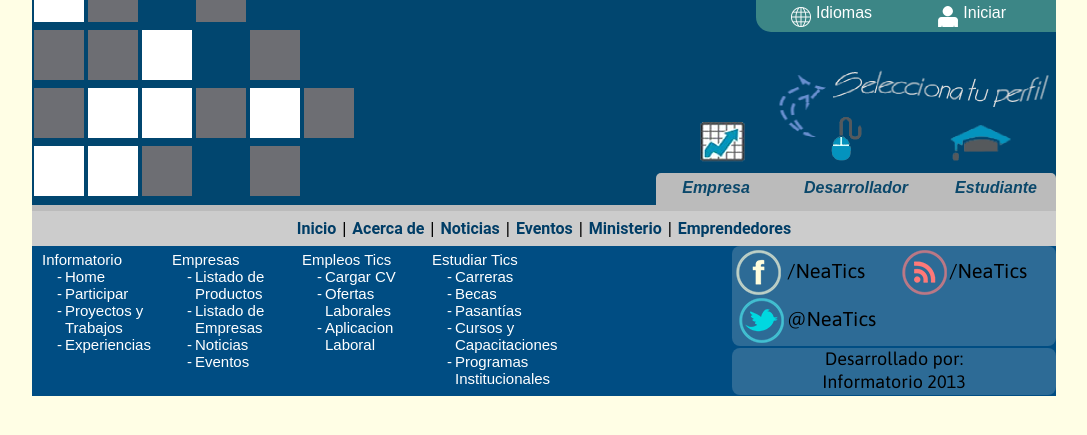
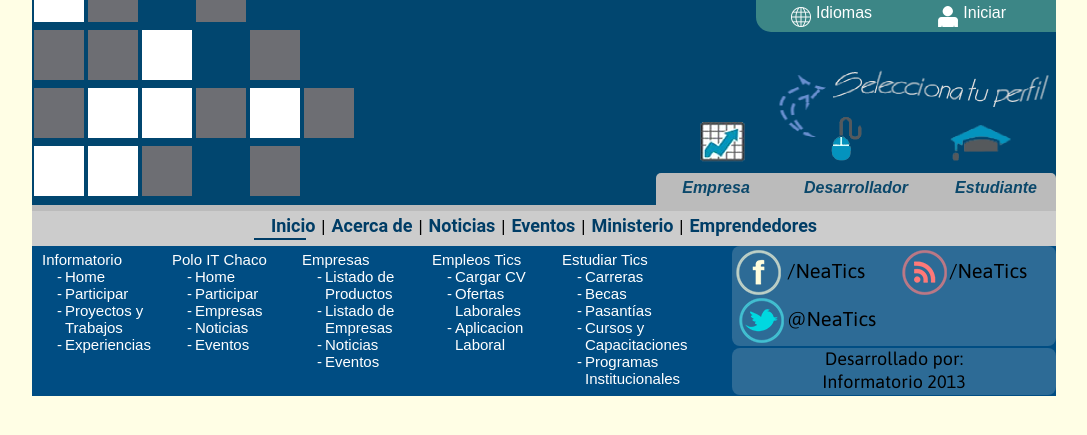
Before and after one commit to diegoduncan21/Neatics, a Django app: template portal/templates/homeInformatorio.html in a window 1280 px wide. Shown: the top 435 px of the page, without its empty margins (96-1183 px from the left). Run offline with Django 3.2, Linux system fonts and the light colour scheme; the template is opened without the code that fills it, so the values that code supplies are empty; some libraries are stand-ins or nearby versions; some web fonts are replaced.

Commit message:
fin menuBanners

```diff
--- a/portal/static/css/index.css
+++ b/portal/static/css/index.css
@@ -174,15 +174,28 @@ nav{
 nav ul li{
 	display: inline-block;
 	margin: 1.5px 1.5px;
-	margin-top: 8px;
+	margin-top: 4px;
 }
 
 nav ul li a{
 	font-weight: bold;
-	font-size: 1em;
+	font-size: 18px;
 	font-family: 'Roboto', sans-serif;
 	color: #003d66;
 	text-decoration: none;
+}
+
+#contBarritaIndicadora{
+	width: 100%;
+	height: auto;
+}
+
+#barritaIndicadora{
+	height: 2px;
+	border-top: 2px solid #003d66;
+	width: 52px;
+	position: relative;
+	left: 222px;
 }
 
 /*Bloque de barra lateral*/
--- a/portal/templates/base.html
+++ b/portal/templates/base.html
@@ -48,6 +48,54 @@
 							console.log(user, pass)
 						})
 					})
+					})
+
+					$("#menuInicio").click(function(e){
+						e.preventDefault();
+						$("#barritaIndicadora").animate({
+							width: "52px",
+							left: "222px"
+						},"slow");
+					})
+
+					$("#menuAcercaDe").click(function(e){
+						e.preventDefault();
+						$("#barritaIndicadora").animate({
+							width: "91px",
+							left: "284px"
+						},"slow");
+					})
+
+					$("#menuNoticias").click(function(e){
+						e.preventDefault();
+						$("#barritaIndicadora").animate({
+							width: "73px",
+							left: "386px"
+						},"slow");
+					})
+
+					$("#menuEventos").click(function(e){
+						e.preventDefault();
+						$("#barritaIndicadora").animate({
+							width: "76px",
+							left: "470px"
+						},"slow");
+					})
+
+					$("#menuMinisterio").click(function(e){
+						e.preventDefault();
+						$("#barritaIndicadora").animate({
+							width: "93px",
+							left: "555px"
+						},"slow");
+					})
+
+					$("#menuEmprendedores").click(function(e){
+						e.preventDefault();
+						$("#barritaIndicadora").animate({
+							width: "146px",
+							left: "656px"
+						},"slow");
 					})
 				});
 			</script>
--- a/portal/templates/footer.html
+++ b/portal/templates/footer.html
@@ -27,6 +27,41 @@
 			<a href="#">
 				<p class="guionFooter">-</p>
 				<p class="tituloSubMenuFooter">Experiencias</p>
+			</a>
+		</div>
+	</div>
+	<div class="menuFooter">
+		<div class="tituloMenuFooter">
+			Polo IT Chaco
+		</div>
+		<div class="contenedorSubMenuFooter">
+			<a href="#">
+				<p class="guionFooter">-</p>
+				<p class="tituloSubMenuFooter">Home</p>
+			</a>
+		</div>
+		<div class="contenedorSubMenuFooter">
+			<a href="#">
+				<p class="guionFooter">-</p>
+				<p class="tituloSubMenuFooter">Participar</p>
+			</a>
+		</div>
+		<div class="contenedorSubMenuFooter">
+			<a href="#">
+				<p class="guionFooter">-</p>
+				<p class="tituloSubMenuFooter">Empresas</p>
+			</a>
+		</div>
+		<div class="contenedorSubMenuFooter">
+			<a href="#">
+				<p class="guionFooter">-</p>
+				<p class="tituloSubMenuFooter">Noticias</p>
+			</a>
+		</div>
+		<div class="contenedorSubMenuFooter">
+			<a href="#">
+				<p class="guionFooter">-</p>
+				<p class="tituloSubMenuFooter">Eventos</p>
 			</a>
 		</div>
 	</div>
--- a/portal/templates/nav-home.html
+++ b/portal/templates/nav-home.html
@@ -2,28 +2,31 @@
 	<div class="containerNav">
 		<ul>
 			<li>
-				<a href="" title="">Inicio</a>
+				<a id="menuInicio" href="#" title="">Inicio</a>
+			</li>
+			|
+			<li >
+				<a id="menuAcercaDe" href="#" title="">Acerca de</a>
 			</li>
 			|
 			<li>
-				<a href="" title="">Acerca de</a>
+				<a id="menuNoticias" href="#" title="">Noticias</a>
 			</li>
 			|
 			<li>
-				<a href="" title="">Noticias</a>
+				<a id="menuEventos" href="#" title="">Eventos</a>
 			</li>
 			|
 			<li>
-				<a href="" title="">Eventos</a>
+				<a id="menuMinisterio" href="#" title="">Ministerio</a>
 			</li>
 			|
 			<li>
-				<a href="" title="">Ministerio</a>
-			</li>
-			|
-			<li>
-				<a href="" title="">Emprendedores</a>
+				<a id="menuEmprendedores" href="#" title="">Emprendedores</a>
 			</li>
 		</ul>
 	</div>
+	<div id="contBarritaIndicadora">
+		<div id="barritaIndicadora"></div>
+	</div>
 </nav>
```
Also changed, not shown: portal/static/css/banners.css (+7 -1 lines), portal/static/js/banners.js (+87 -0 lines), portal/templates/banners.html (+15 -0 lines), portal/templates/home.html (+10 -0 lines).
